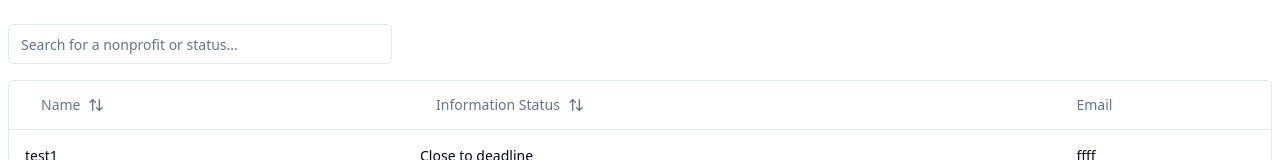
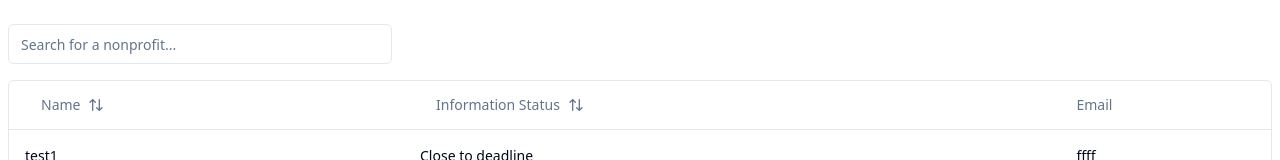
Before and after one commit to hack4impact-utk/uw-211, a Next.js app: page /dashboard in a window 1280 px wide. Shown: the top 160 px of the page. Built offline with nearby package versions, Linux system fonts and the light colour scheme.

Commit message:
text fix

```diff
--- a/src/components/AdminDashboardTable/index.tsx
+++ b/src/components/AdminDashboardTable/index.tsx
@@ -95,7 +95,7 @@ export function AdminDashboardTable({ data }: AdminDashboardTableProps) {
     <div>
       <div className="flex items-center py-4">
         <Input
-          placeholder="Search for a nonprofit or status..."
+          placeholder="Search for a nonprofit..."
           value={(table.getColumn('name')?.getFilterValue() as string) ?? ''}
           onChange={(event) =>
             table.getColumn('name')?.setFilterValue(event.target.value)
```
